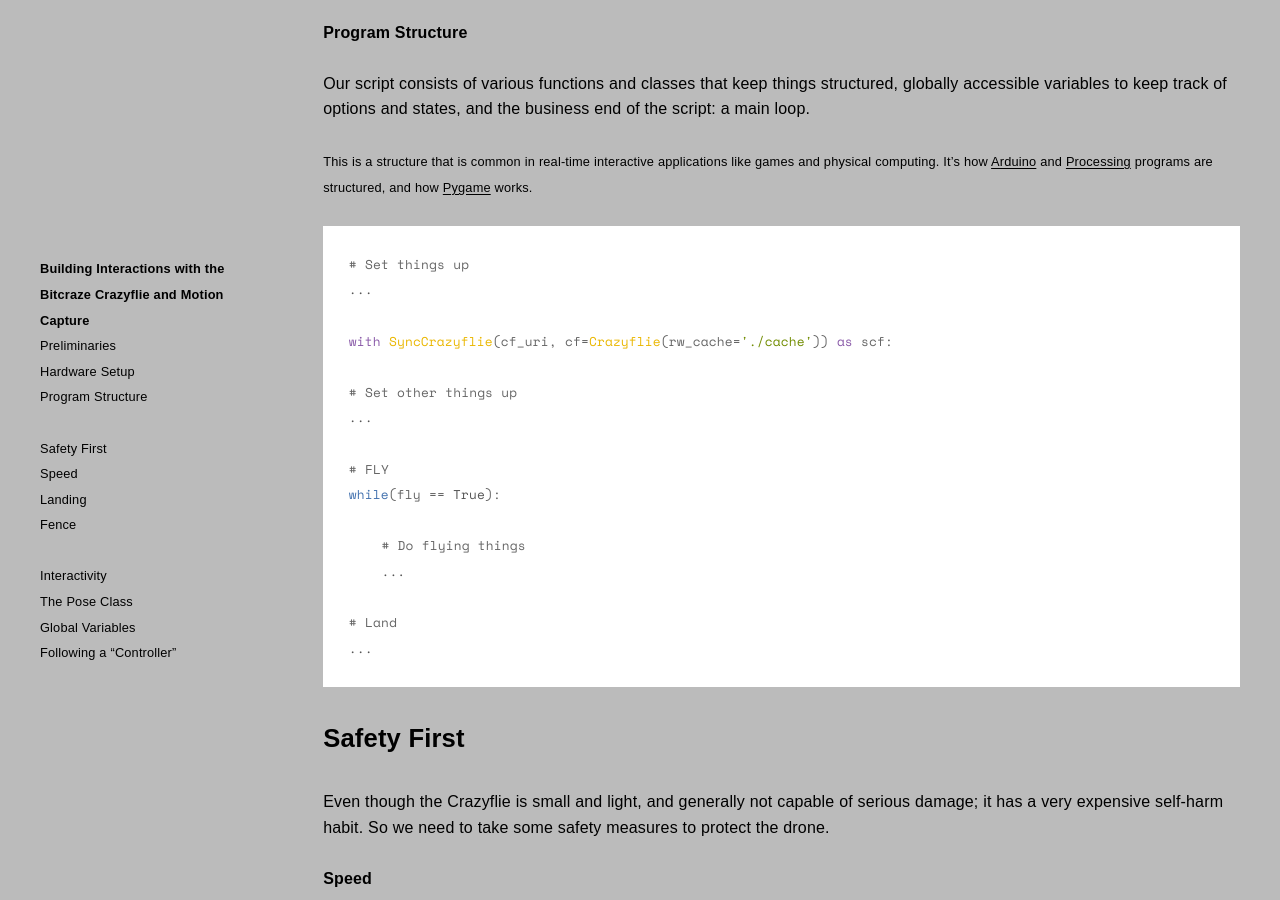
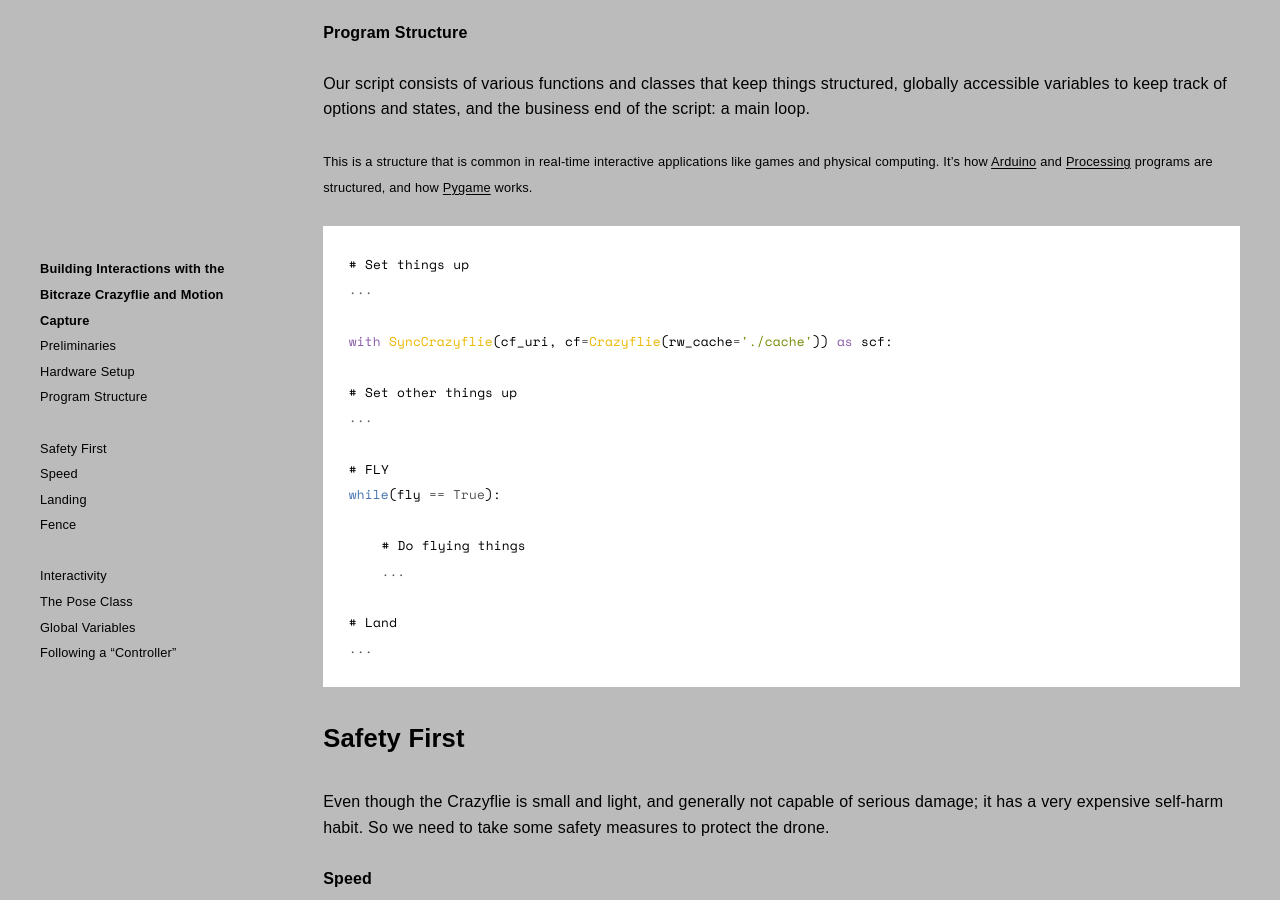
Before and after one commit to l77l77/mbaytas.github.io, a Jekyll site: the page built from crazyflie.md, in a window 1280 px wide and 900 px high, scrolled down 1348 px. Built offline with Jekyll 4.4.1, drawn with Linux system fonts in a browser that asks for light colours; some web fonts are replaced; our own code applies the rules of GitHub Pages for plain Markdown files; comment, search, counter and statistics services are not loaded.

Commit message:
Update default.html

```diff
--- a/_layouts/default.html
+++ b/_layouts/default.html
@@ -154,7 +154,7 @@
       .highlight .c1,
       .highlight .cs,
       .highlight .n,
-      .highlight .sd{color:#666}
+      .highlight .sd{color:#000}
       .highlight .gd{color:#C82829}
       .highlight .ge{font-style:italic}
       .highlight .gh{color:#545454;font-weight:bold}
```
